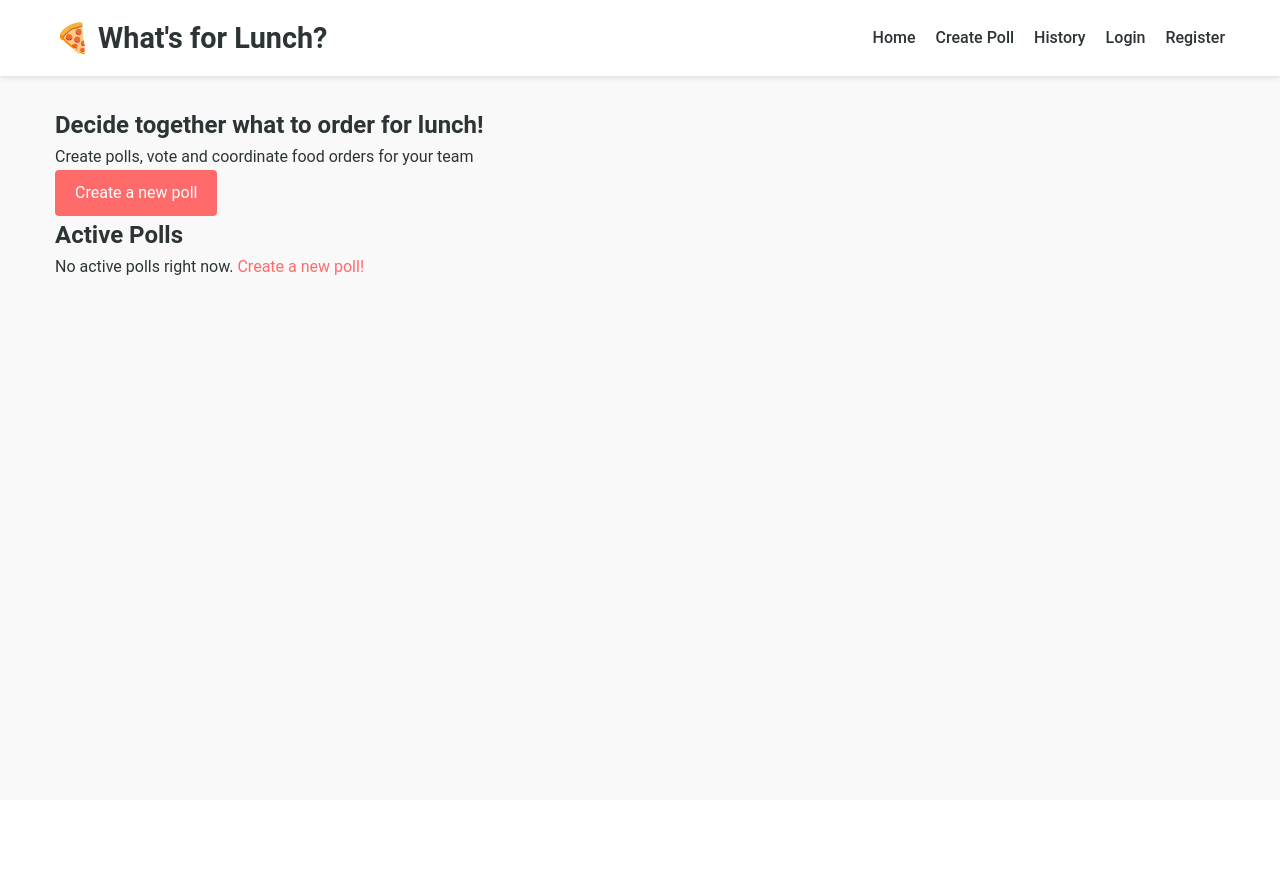
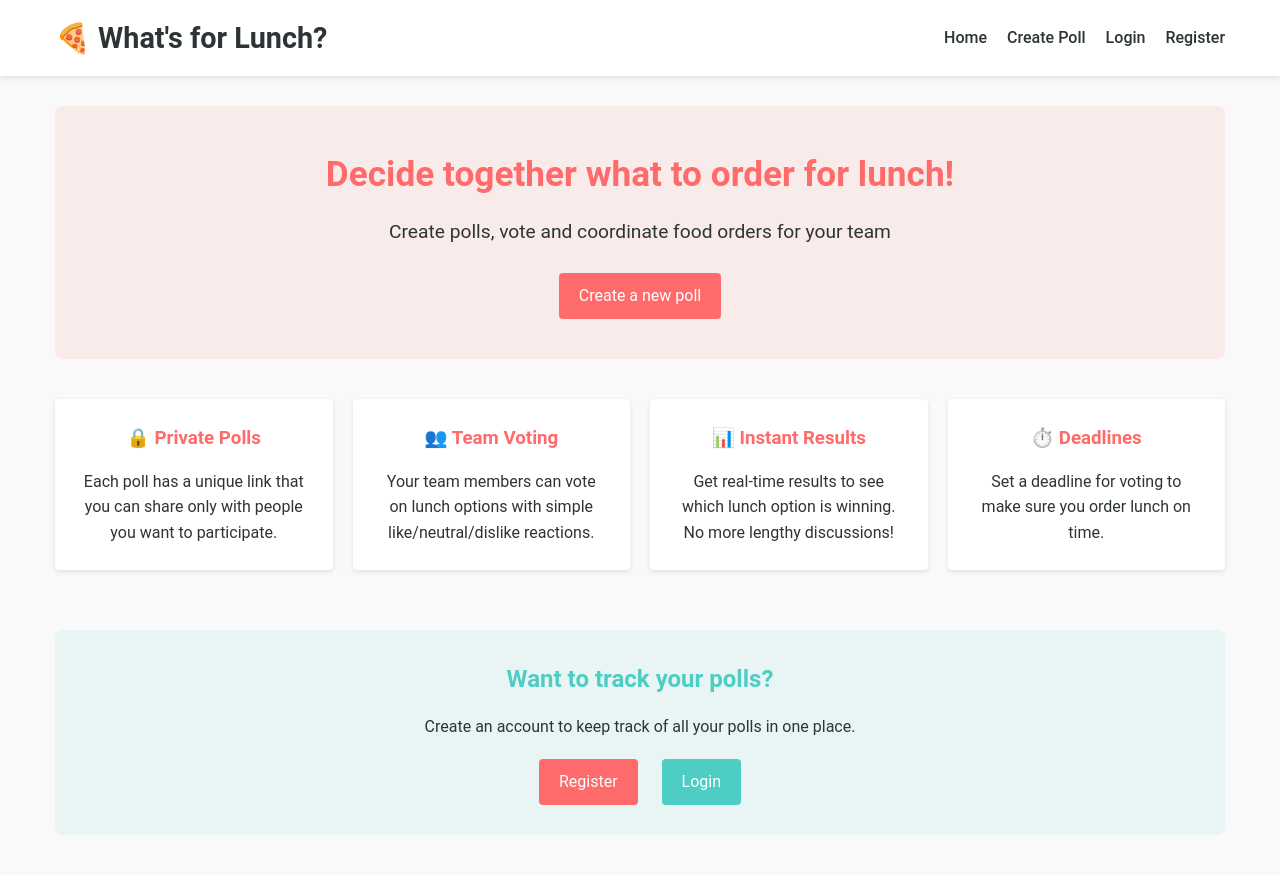
Before and after one commit to itmo-wad/Lunch-coordination-app-team2, a Flask app: page / in a window 1280 px wide. Before the commit the page ends 275 px from the top, so only its background shows below. Run offline with Flask 3, Linux system fonts and the light colour scheme; data that the repository does not hold is empty; some libraries are stand-ins or nearby versions.

Commit message:
Revamp poll history and voting features for improved user experience

```diff
--- a/app.py
+++ b/app.py
@@ -10,19 +10,21 @@ app.config['SECRET_KEY'] = os.environ.get("SECRET_KEY", "default-key-change-me")
 app.config['SQLALCHEMY_DATABASE_URI'] = os.environ.get("DB_URI")
 app.config['SQLALCHEMY_TRACK_MODIFICATIONS'] = False
 
-
 db = SQLAlchemy(app)
 csrf = CSRFProtect(app)
 login_manager = LoginManager(app)
 login_manager.login_view = 'auth.login'
 
 from models import User, Poll, Option, Vote
+
 with app.app_context():
     db.create_all()
+
 
 @app.context_processor
 def inject_now():
     return {'now': datetime.now(timezone.utc)}
+
 
 from routes import auth_routes, poll_routes, history_routes
 
@@ -30,9 +32,11 @@ app.register_blueprint(auth_routes)
 app.register_blueprint(poll_routes)
 app.register_blueprint(history_routes)
 
+
 @app.route('/')
 def root():
     return redirect(url_for('polls.index'))
 
+
 if __name__ == '__main__':
     app.run(debug=True)
--- a/forms.py
+++ b/forms.py
@@ -2,6 +2,7 @@ from flask_wtf import FlaskForm
 from wtforms import StringField, PasswordField, TextAreaField, SubmitField, BooleanField
 from wtforms.validators import DataRequired, Email, Length, EqualTo, Optional
 from wtforms.fields import DateTimeLocalField
+
 
 class LoginForm(FlaskForm):
     username = StringField('Username', validators=[DataRequired()])
@@ -9,11 +10,13 @@ class LoginForm(FlaskForm):
     remember_me = BooleanField('Remember Me')
     submit = SubmitField('Login')
 
+
 class RegisterForm(FlaskForm):
     username = StringField('Username', validators=[DataRequired(), Length(min=3, max=64)])
     password = PasswordField('Password', validators=[DataRequired(), Length(min=6)])
     password2 = PasswordField('Confirm Password', validators=[DataRequired(), EqualTo('password')])
     submit = SubmitField('Register')
+
 
 class PollForm(FlaskForm):
     title = StringField('Poll Title', validators=[DataRequired(), Length(max=100)])
@@ -22,11 +25,13 @@ class PollForm(FlaskForm):
     creator_name = StringField('Your Name', validators=[Optional(), Length(max=100)])
     submit = SubmitField('Create Poll')
 
+
 class OptionForm(FlaskForm):
     name = StringField('Option Name', validators=[DataRequired(), Length(max=100)])
     description = TextAreaField('Description', validators=[Optional(), Length(max=500)])
     submit = SubmitField('Add Option')
 
+
 class VoteForm(FlaskForm):
     voter_name = StringField('Your Name', validators=[DataRequired(), Length(max=100)])
     submit = SubmitField('Submit Vote')
--- a/routes/poll_routes.py
+++ b/routes/poll_routes.py
@@ -10,8 +10,7 @@ poll_routes = Blueprint('polls', __name__)
 
 @poll_routes.route('/')
 def index():
-    active_polls = Poll.query.filter_by(active=True).order_by(Poll.created_at.desc()).all()
-    return render_template('index.html', polls=active_polls)
+    return render_template('index.html')
 
 
 @poll_routes.route('/new', methods=['GET', 'POST'])
@@ -30,9 +29,8 @@ def create_poll():
             poll.creator_name = form.creator_name.data
 
         db.session.add(poll)
-        db.session.commit()  # Commit here to get poll.id
+        db.session.commit()
 
-        # Now that we have poll.id, add it to the session
         if not current_user.is_authenticated:
             if 'created_polls' not in session:
                 session['created_polls'] = []
@@ -49,7 +47,6 @@ def create_poll():
 def add_options(poll_id):
     poll = Poll.query.get_or_404(poll_id)
 
-    # Modified authorization check
     is_authorized = False
     if current_user.is_authenticated and poll.creator_id == current_user.id:
         is_authorized = True
@@ -82,7 +79,6 @@ def add_options(poll_id):
 def view(poll_hash):
     poll = Poll.query.filter_by(url_hash=poll_hash).first_or_404()
 
-    # Check if the poll has options
     options = Option.query.filter_by(poll_id=poll.id).all()
     if not options:
         flash('This poll has no options to vote on yet.')
@@ -94,18 +90,29 @@ def view(poll_hash):
     if 'session_id' not in session:
         session['session_id'] = str(uuid.uuid4())
 
-    existing_vote = Vote.query.filter_by(
+    existing_votes = Vote.query.filter_by(
         poll_id=poll.id,
         session_id=session['session_id']
-    ).first()
+    ).all()
 
-    if existing_vote:
-        flash('You have already voted in this poll.')
-        return redirect(url_for('polls.results', poll_hash=poll_hash))
+    user_votes = {}
+    voter_name = ""
+    if existing_votes:
+        for vote in existing_votes:
+            user_votes[vote.option_id] = vote.vote_type
+            voter_name = vote.voter_name
 
     form = VoteForm()
 
+    if not form.voter_name.data and voter_name:
+        form.voter_name.data = voter_name
+
     if form.validate_on_submit():
+
+        if existing_votes:
+            for vote in existing_votes:
+                db.session.delete(vote)
+
         for option in options:
             vote_type = request.form.get(f'vote_{option.id}', 0)
 
@@ -122,7 +129,7 @@ def view(poll_hash):
         flash('Your vote has been recorded!')
         return redirect(url_for('polls.results', poll_hash=poll_hash))
 
-    return render_template('polls/view.html', poll=poll, form=form, options=options)
+    return render_template('polls/view.html', poll=poll, form=form, options=options, user_votes=user_votes)
 
 
 @poll_routes.route('/p/<string:poll_hash>/results')
@@ -136,14 +143,21 @@ def results(poll_hash):
         reverse=True
     )
 
-    return render_template('polls/results.html', poll=poll, results=sorted_results)
+    has_voted = False
+    if 'session_id' in session:
+        existing_vote = Vote.query.filter_by(
+            poll_id=poll.id,
+            session_id=session['session_id']
+        ).first()
+        has_voted = existing_vote is not None
+
+    return render_template('polls/results.html', poll=poll, results=sorted_results, has_voted=has_voted)
 
 
 @poll_routes.route('/p/<string:poll_hash>/finish', methods=['POST'])
 def finish_poll(poll_hash):
     poll = Poll.query.filter_by(url_hash=poll_hash).first_or_404()
 
-    # Check permissions to finish the poll
     if current_user.is_authenticated and poll.creator_id == current_user.id:
         authorized = True
     elif not current_user.is_authenticated and 'created_polls' in session and poll.id in session['created_polls']:
--- a/static/script.js
+++ b/static/script.js
@@ -1,39 +1,39 @@
-document.addEventListener('DOMContentLoaded', function() {
-    // Poll voting handling
+document.addEventListener('DOMContentLoaded', function () {
+
     const voteButtons = document.querySelectorAll('.vote-button');
     if (voteButtons.length > 0) {
         voteButtons.forEach(button => {
-            button.addEventListener('click', function() {
+            button.addEventListener('click', function () {
                 const optionId = this.getAttribute('data-option-id');
                 const voteType = this.getAttribute('data-vote-type');
                 const buttonsForOption = document.querySelectorAll(`.vote-button[data-option-id="${optionId}"]`);
 
-                // First remove all active classes for this option
+
                 buttonsForOption.forEach(btn => {
                     btn.classList.remove('active');
                 });
 
-                // Add active class to clicked button
+
                 this.classList.add('active');
 
-                // Set value in hidden field
+
                 document.getElementById(`vote_${optionId}`).value = voteType;
             });
         });
     }
 
-    // Remove option when creating poll
+
     const removeOptionButtons = document.querySelectorAll('.remove-option');
     if (removeOptionButtons.length > 0) {
         removeOptionButtons.forEach(button => {
-            button.addEventListener('click', function(e) {
+            button.addEventListener('click', function (e) {
                 e.preventDefault();
                 if (confirm('Are you sure you want to remove this option?')) {
                     const form = document.createElement('form');
                     form.method = 'POST';
                     form.action = this.getAttribute('data-url');
 
-                    // Add CSRF token
+
                     const csrfToken = document.querySelector('meta[name="csrf-token"]').getAttribute('content');
                     const csrfInput = document.createElement('input');
                     csrfInput.type = 'hidden';
@@ -48,14 +48,14 @@ document.addEventListener('DOMContentLoaded', function() {
         });
     }
 
-    // Copy poll link to clipboard
+
     const copyLinkButton = document.getElementById('copy-poll-link');
     if (copyLinkButton) {
-        copyLinkButton.addEventListener('click', function(e) {
+        copyLinkButton.addEventListener('click', function (e) {
             e.preventDefault();
             const pollLink = this.getAttribute('data-link');
 
-            // Create temporary input for copying text
+
             const tempInput = document.createElement('input');
             tempInput.value = pollLink;
             document.body.appendChild(tempInput);
@@ -63,7 +63,7 @@ document.addEventListener('DOMContentLoaded', function() {
             document.execCommand('copy');
             document.body.removeChild(tempInput);
 
-            // Change button text temporarily
+
             const originalText = this.textContent;
             this.textContent = 'Link copied!';
             setTimeout(() => {
@@ -72,46 +72,46 @@ document.addEventListener('DOMContentLoaded', function() {
         });
     }
 
-    // Countdown for deadline
+
     const deadlineElement = document.getElementById('poll-deadline');
     if (deadlineElement) {
         const deadlineTime = new Date(deadlineElement.getAttribute('data-deadline')).getTime();
 
-        // Update every second
-        const countdown = setInterval(function() {
+
+        const countdown = setInterval(function () {
             const now = new Date().getTime();
             const distance = deadlineTime - now;
 
-            // Calculate time
+
             const hours = Math.floor((distance % (1000 * 60 * 60 * 24)) / (1000 * 60 * 60));
             const minutes = Math.floor((distance % (1000 * 60 * 60)) / (1000 * 60));
             const seconds = Math.floor((distance % (1000 * 60)) / 1000);
 
-            // Display result
+
             deadlineElement.textContent = `${hours}h ${minutes}m ${seconds}s`;
 
-            // If time has expired
+
             if (distance < 0) {
                 clearInterval(countdown);
                 deadlineElement.textContent = "Voting completed";
 
-                // Reload page to show results
+
                 location.reload();
             }
         }, 1000);
     }
 
-    // Poll finishing handling
+
     const finishPollButton = document.querySelector('.btn-finish-poll');
     if (finishPollButton) {
-        finishPollButton.addEventListener('click', function(e) {
+        finishPollButton.addEventListener('click', function (e) {
             e.preventDefault();
             if (confirm('Are you sure you want to finish the poll? Voting will be stopped.')) {
                 const form = document.createElement('form');
                 form.method = 'POST';
                 form.action = this.getAttribute('data-url');
 
-                // Add CSRF token
+
                 const csrfToken = document.querySelector('meta[name="csrf-token"]').getAttribute('content');
                 const csrfInput = document.createElement('input');
                 csrfInput.type = 'hidden';
--- a/static/style.css
+++ b/static/style.css
@@ -35,7 +35,7 @@ a:hover {
     padding: 0 15px;
 }
 
-/* Header */
+
 header {
     background-color: #fff;
     box-shadow: 0 2px 5px rgba(0, 0, 0, 0.1);
@@ -93,7 +93,7 @@ nav ul li a:hover {
     color: var(--primary-color);
 }
 
-/* Forms */
+
 .form-group {
     margin-bottom: 20px;
 }
@@ -140,7 +140,7 @@ textarea {
     background-color: #3dbeb6;
 }
 
-/* Flash messages */
+
 .flash-messages {
     margin-bottom: 20px;
 }
@@ -153,7 +153,7 @@ textarea {
     margin-bottom: 10px;
 }
 
-/* Cards */
+
 .card {
     background-color: #fff;
     border-radius: 4px;
@@ -174,7 +174,7 @@ textarea {
     margin-bottom: 15px;
 }
 
-/* Polls */
+
 .poll-list {
     display: grid;
     grid-template-columns: repeat(auto-fill, minmax(300px, 1fr));
@@ -195,7 +195,7 @@ textarea {
     margin-top: 15px;
 }
 
-/* Voting */
+
 .vote-options {
     margin-bottom: 20px;
 }
@@ -255,7 +255,7 @@ textarea {
     border-color: var(--warning-color);
 }
 
-/* Results */
+
 .results-list {
     margin-bottom: 30px;
 }
@@ -296,3 +296,102 @@ textarea {
     margin: 0;
     display: inline;
 }
+
+
+.hero {
+    text-align: center;
+    padding: 40px 20px;
+    margin-bottom: 40px;
+    background-color: rgba(255, 107, 107, 0.1);
+    border-radius: 8px;
+}
+
+.hero h2 {
+    font-size: 2.2rem;
+    margin-bottom: 15px;
+    color: var(--primary-color);
+}
+
+.hero p {
+    font-size: 1.2rem;
+    margin-bottom: 25px;
+    color: var(--dark-color);
+}
+
+
+.features {
+    display: grid;
+    grid-template-columns: repeat(auto-fit, minmax(250px, 1fr));
+    gap: 20px;
+    margin-bottom: 40px;
+}
+
+.features .card {
+    padding: 25px;
+    text-align: center;
+    transition: transform 0.3s ease;
+}
+
+.features .card:hover {
+    transform: translateY(-5px);
+}
+
+.features .card h3 {
+    margin-bottom: 15px;
+    color: var(--primary-color);
+}
+
+
+.cta-box {
+    background-color: rgba(78, 205, 196, 0.1);
+    border-radius: 8px;
+    padding: 30px;
+    text-align: center;
+    margin-bottom: 40px;
+}
+
+.cta-box h3 {
+    margin-bottom: 15px;
+    font-size: 1.5rem;
+    color: var(--secondary-color);
+}
+
+.cta-box p {
+    margin-bottom: 20px;
+}
+
+.cta-box .btn {
+    margin: 0 10px;
+}
+
+
+.login-prompt {
+    background-color: rgba(255, 107, 107, 0.1);
+    border-left: 4px solid var(--primary-color);
+    padding: 15px;
+    margin-bottom: 20px;
+    border-radius: 0 4px 4px 0;
+}
+
+.login-prompt p {
+    margin: 0;
+}
+
+.login-prompt a {
+    font-weight: 500;
+}
+
+.error {
+    color: #e74c3c;
+    font-size: 0.9rem;
+    display: block;
+    margin-top: 5px;
+}
+
+.note {
+    background-color: rgba(78, 205, 196, 0.1);
+    border-left: 4px solid var(--secondary-color);
+    padding: 10px 15px;
+    margin-bottom: 15px;
+    border-radius: 0 4px 4px 0;
+}
--- a/templates/base.html
+++ b/templates/base.html
@@ -15,8 +15,8 @@
             <ul>
                 <li><a href="{{ url_for('polls.index') }}">Home</a></li>
                 <li><a href="{{ url_for('polls.create_poll') }}">Create Poll</a></li>
-                    <li><a href="{{ url_for('history.index') }}">History</a></li>
                 {% if current_user.is_authenticated %}
+                    <li><a href="{{ url_for('history.index') }}">My Polls</a></li>
                     <li><a href="{{ url_for('auth.logout') }}">Logout</a></li>
                 {% else %}
                     <li><a href="{{ url_for('auth.login') }}">Login</a></li>
--- a/templates/history.html
+++ b/templates/history.html
@@ -39,7 +39,8 @@
                         <a href="{{ url_for('polls.results', poll_hash=poll.url_hash) }}" class="btn">View results</a>
 
                         {% if poll.active and not poll.is_expired() %}
-                        <a href="{{ url_for('polls.view', poll_hash=poll.url_hash) }}" class="btn btn-secondary">Go to poll</a>
+                            <a href="{{ url_for('polls.view', poll_hash=poll.url_hash) }}" class="btn btn-secondary">Go
+                                to poll</a>
                         {% endif %}
                     </div>
                 </div>
--- a/templates/index.html
+++ b/templates/index.html
@@ -9,41 +9,40 @@
         <a href="{{ url_for('polls.create_poll') }}" class="btn">Create a new poll</a>
     </div>
 
-<h2>Active Polls</h2>
-
-{% if polls %}
-    <div class="poll-list">
-        {% for poll in polls %}
-            <div class="card poll-card">
-                <div class="card-body">
-                    <h3 class="card-title">{{ poll.title }}</h3>
-
-                    <div class="card-meta">
-                        {% if poll.creator_id %}
-                            <p>Creator: {{ poll.creator.username }}</p>
-                        {% elif poll.creator_name %}
-                            <p>Creator: {{ poll.creator_name }}</p>
-                        {% endif %}
-
-                        <p>Created: {{ poll.created_at.strftime('%d.%m.%Y %H:%M') }}</p>
-
-                        {% if poll.deadline %}
-                            <p>Deadline: {{ poll.deadline.strftime('%d.%m.%Y %H:%M') }}</p>
-                        {% endif %}
+    <div class="features">
+        <div class="card">
+            <h3>🔒 Private Polls</h3>
+            <p>Each poll has a unique link that you can share only with people you want to participate.</p>
         </div>
 
-                    {% if poll.description %}
-                        <p>{{ poll.description }}</p>
-                    {% endif %}
+        <div class="card">
+            <h3>👥 Team Voting</h3>
+            <p>Your team members can vote on lunch options with simple like/neutral/dislike reactions.</p>
         </div>
 
-                <div class="card-footer">
-                    <a href="{{ url_for('polls.view', poll_hash=poll.url_hash) }}" class="btn">Go to poll</a>
+        <div class="card">
+            <h3>📊 Instant Results</h3>
+            <p>Get real-time results to see which lunch option is winning. No more lengthy discussions!</p>
+        </div>
+
+        <div class="card">
+            <h3>⏱️ Deadlines</h3>
+            <p>Set a deadline for voting to make sure you order lunch on time.</p>
         </div>
     </div>
-        {% endfor %}
+
+    {% if current_user.is_authenticated %}
+        <div class="cta-box">
+            <h3>Ready to create your lunch poll?</h3>
+            <a href="{{ url_for('polls.create_poll') }}" class="btn">Create now</a>
+            <a href="{{ url_for('history.index') }}" class="btn btn-secondary">View your polls</a>
         </div>
     {% else %}
-    <p>No active polls right now. <a href="{{ url_for('polls.create_poll') }}">Create a new poll!</a></p>
+        <div class="cta-box">
+            <h3>Want to track your polls?</h3>
+            <p>Create an account to keep track of all your polls in one place.</p>
+            <a href="{{ url_for('auth.register') }}" class="btn">Register</a>
+            <a href="{{ url_for('auth.login') }}" class="btn btn-secondary">Login</a>
+        </div>
     {% endif %}
 {% endblock %}
```
Also changed, not shown: models.py (+7 -7 lines), routes/history_routes.py (+4 -11 lines), templates/polls/create.html (+10 -1 lines), templates/polls/results.html (+12 -3 lines), templates/polls/view.html (+24 -5 lines), routes/__init__.py (line endings or trailing spaces), routes/auth_routes.py (line endings or trailing spaces), templates/auth/login.html (indentation only), templates/auth/register.html (indentation only), templates/polls/options.html (indentation only). Lines whose indentation alone changed are shown as unchanged.
